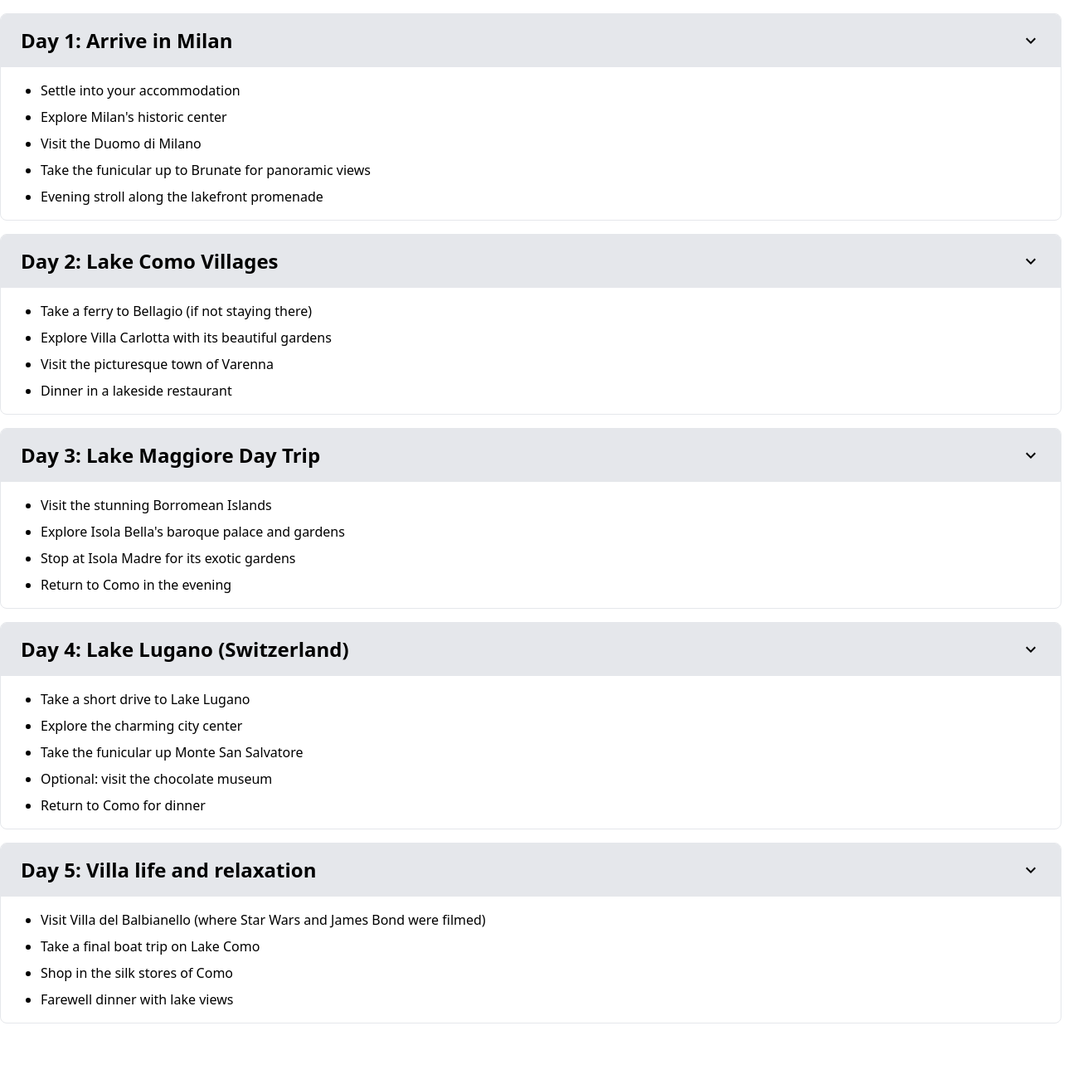
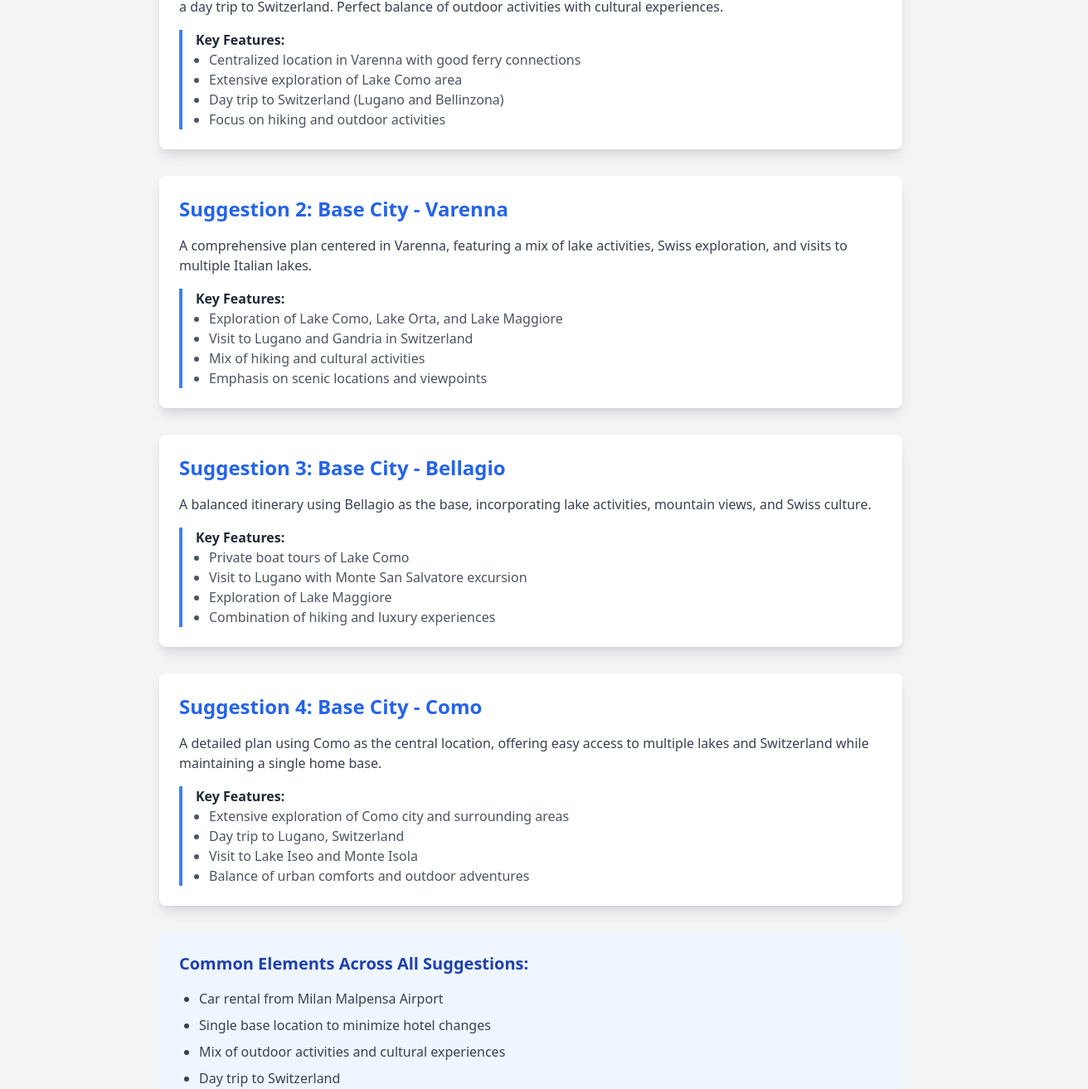
Before and after one commit to 2snufkin/italy, a plain HTML site: page itinerary.html in a window 1280 px wide. Shown: the part 200-1513 px from the top of the page at 83% size, 1312 px wide, since content can reach past the window. Before the commit the page ends 1482 px from the top, so only its background shows below. Drawn offline with nearby package versions, Linux system fonts and the light colour scheme.

Commit message:
Update itinerary.html

```diff
--- a/itinerary.html
+++ b/itinerary.html
@@ -28,110 +28,104 @@
     </nav>
   </header>
 
-  <main class="pt-24">
-    <section id="itinerary" class="container mx-auto py-12">
-      <h1 class="text-4xl font-bold mb-8 text-blue-500">Itinerary</h1>
-      <div class="space-y-4" x-data="{ open: [] }">
-        <div class="border rounded-lg overflow-hidden">
-          <button @click="open[0] = !open[0]"
-            class="bg-gray-200 px-6 py-4 w-full text-left flex justify-between items-center">
-            <h2 class="text-2xl font-bold">Day 1: Arrive in Milan</h2>
-            <svg class="h-6 w-6 fill-current" :class="{ 'transform rotate-180': open[0] }" viewBox="0 0 24 24">
-              <path d="M16.59 8.59L12 13.17 7.41 8.59 6 10l6 6 6-6z" />
-            </svg>
-          </button>
-          <div class="px-6 py-4" x-show="open[0]">
-            <ul class="list-disc pl-6 space-y-2">
-              <li>Settle into your accommodation</li>
-              <li>Explore Milan's historic center</li>
-              <li>Visit the Duomo di Milano</li>
-              <li>Take the funicular up to Brunate for panoramic views</li>
-              <li>Evening stroll along the lakefront promenade</li>
-            </ul>
-          </div>
+
+<body class="bg-gray-100 p-8">
+    <div class="max-w-4xl mx-auto">
+        <h1 class="text-3xl font-bold mb-8 text-gray-800">Northern Italy Trip Suggestions - May 18-23, 2025</h1>
+
+        <div class="space-y-8">
+            <!-- Suggestion 1 -->
+            <div class="bg-white rounded-lg shadow-lg p-6">
+                <h2 class="text-2xl font-semibold text-blue-600 mb-4">Suggestion 1: Base City - Lake Como (Varenna)</h2>
+                <p class="text-gray-700 mb-4">Focuses on the Lake Como region, offering easy access to stunning scenery, hiking trails, charming villages, and a day trip to Switzerland. Perfect balance of outdoor activities with cultural experiences.</p>
+
+                <div class="space-y-4">
+                    <div class="border-l-4 border-blue-500 pl-4">
+                        <h3 class="font-semibold text-gray-800">Key Features:</h3>
+                        <ul class="list-disc ml-4 text-gray-600">
+                            <li>Centralized location in Varenna with good ferry connections</li>
+                            <li>Extensive exploration of Lake Como area</li>
+                            <li>Day trip to Switzerland (Lugano and Bellinzona)</li>
+                            <li>Focus on hiking and outdoor activities</li>
+                        </ul>
+                    </div>
+                </div>
+            </div>
+
+            <!-- Suggestion 2 -->
+            <div class="bg-white rounded-lg shadow-lg p-6">
+                <h2 class="text-2xl font-semibold text-blue-600 mb-4">Suggestion 2: Base City - Varenna</h2>
+                <p class="text-gray-700 mb-4">A comprehensive plan centered in Varenna, featuring a mix of lake activities, Swiss exploration, and visits to multiple Italian lakes.</p>
+
+                <div class="space-y-4">
+                    <div class="border-l-4 border-blue-500 pl-4">
+                        <h3 class="font-semibold text-gray-800">Key Features:</h3>
+                        <ul class="list-disc ml-4 text-gray-600">
+                            <li>Exploration of Lake Como, Lake Orta, and Lake Maggiore</li>
+                            <li>Visit to Lugano and Gandria in Switzerland</li>
+                            <li>Mix of hiking and cultural activities</li>
+                            <li>Emphasis on scenic locations and viewpoints</li>
+                        </ul>
+                    </div>
+                </div>
+            </div>
+
+            <!-- Suggestion 3 -->
+            <div class="bg-white rounded-lg shadow-lg p-6">
+                <h2 class="text-2xl font-semibold text-blue-600 mb-4">Suggestion 3: Base City - Bellagio</h2>
+                <p class="text-gray-700 mb-4">A balanced itinerary using Bellagio as the base, incorporating lake activities, mountain views, and Swiss culture.</p>
+
+                <div class="space-y-4">
+                    <div class="border-l-4 border-blue-500 pl-4">
+                        <h3 class="font-semibold text-gray-800">Key Features:</h3>
+                        <ul class="list-disc ml-4 text-gray-600">
+                            <li>Private boat tours of Lake Como</li>
+                            <li>Visit to Lugano with Monte San Salvatore excursion</li>
+                            <li>Exploration of Lake Maggiore</li>
+                            <li>Combination of hiking and luxury experiences</li>
+                        </ul>
+                    </div>
+                </div>
+            </div>
+
+            <!-- Suggestion 4 -->
+            <div class="bg-white rounded-lg shadow-lg p-6">
+                <h2 class="text-2xl font-semibold text-blue-600 mb-4">Suggestion 4: Base City - Como</h2>
+                <p class="text-gray-700 mb-4">A detailed plan using Como as the central location, offering easy access to multiple lakes and Switzerland while maintaining a single home base.</p>
+
+                <div class="space-y-4">
+                    <div class="border-l-4 border-blue-500 pl-4">
+                        <h3 class="font-semibold text-gray-800">Key Features:</h3>
+                        <ul class="list-disc ml-4 text-gray-600">
+                            <li>Extensive exploration of Como city and surrounding areas</li>
+                            <li>Day trip to Lugano, Switzerland</li>
+                            <li>Visit to Lake Iseo and Monte Isola</li>
+                            <li>Balance of urban comforts and outdoor adventures</li>
+                        </ul>
+                    </div>
+                </div>
+            </div>
+
+            <div class="bg-blue-50 rounded-lg p-6 mt-8">
+                <h3 class="text-xl font-semibold text-blue-800 mb-4">Common Elements Across All Suggestions:</h3>
+                <ul class="list-disc ml-6 text-gray-700 space-y-2">
+                    <li>Car rental from Milan Malpensa Airport</li>
+                    <li>Single base location to minimize hotel changes</li>
+                    <li>Mix of outdoor activities and cultural experiences</li>
+                    <li>Day trip to Switzerland</li>
+                    <li>Focus on lakeside locations and scenic views</li>
+                    <li>Combination of hiking opportunities and town exploration</li>
+                </ul>
+            </div>
         </div>
-        <div class="border rounded-lg overflow-hidden">
-          <button @click="open[1] = !open[1]"
-            class="bg-gray-200 px-6 py-4 w-full text-left flex justify-between items-center">
-            <h2 class="text-2xl font-bold">Day 2: Lake Como Villages</h2>
-            <svg class="h-6 w-6 fill-current" :class="{ 'transform rotate-180': open[1] }" viewBox="0 0 24 24">
-              <path d="M16.59 8.59L12 13.17 7.41 8.59 6 10l6 6 6-6z" />
-            </svg>
-          </button>
-          <div class="px-6 py-4" x-show="open[1]">
-            <ul class="list-disc pl-6 space-y-2">
-              <li>Take a ferry to Bellagio (if not staying there)</li>
-              <li>Explore Villa Carlotta with its beautiful gardens</li>
-              <li>Visit the picturesque town of Varenna</li>
-              <li>Dinner in a lakeside restaurant</li>
-            </ul>
-          </div>
+
+        <div class="mt-8 text-sm text-gray-500">
+            <p>Last updated: <span id="currentDate"></span></p>
         </div>
-        <div class="border rounded-lg overflow-hidden">
-          <button @click="open[2] = !open[2]"
-            class="bg-gray-200 px-6 py-4 w-full text-left flex justify-between items-center">
-            <h2 class="text-2xl font-bold">Day 3: Lake Maggiore Day Trip</h2>
-            <svg class="h-6 w-6 fill-current" :class="{ 'transform rotate-180': open[2] }" viewBox="0 0 24 24">
-              <path d="M16.59 8.59L12 13.17 7.41 8.59 6 10l6 6 6-6z" />
-            </svg>
-          </button>
-          <div class="px-6 py-4" x-show="open[2]">
-            <ul class="list-disc pl-6 space-y-2">
-              <li>Visit the stunning Borromean Islands</li>
-              <li>Explore Isola Bella's baroque palace and gardens</li>
-              <li>Stop at Isola Madre for its exotic gardens</li>
-              <li>Return to Como in the evening</li>
-            </ul>
-          </div>
-        </div>
-        <div class="border rounded-lg overflow-hidden">
-          <button @click="open[3] = !open[3]"
-            class="bg-gray-200 px-6 py-4 w-full text-left flex justify-between items-center">
-            <h2 class="text-2xl font-bold">Day 4: Lake Lugano (Switzerland)</h2>
-            <svg class="h-6 w-6 fill-current" :class="{ 'transform rotate-180': open[3] }" viewBox="0 0 24 24">
-              <path d="M16.59 8.59L12 13.17 7.41 8.59 6 10l6 6 6-6z" />
-            </svg>
-          </button>
-          <div class="px-6 py-4" x-show="open[3]">
-            <ul class="list-disc pl-6 space-y-2">
-              <li>Take a short drive to Lake Lugano</li>
-              <li>Explore the charming city center</li>
-              <li>Take the funicular up Monte San Salvatore</li>
-              <li>Optional: visit the chocolate museum</li>
-              <li>Return to Como for dinner</li>
-            </ul>
-          </div>
-        </div>
-        <div class="border rounded-lg overflow-hidden">
-          <button @click="open[4] = !open[4]"
-            class="bg-gray-200 px-6 py-4 w-full text-left flex justify-between items-center">
-            <h2 class="text-2xl font-bold">Day 5: Villa life and relaxation</h2>
-            <svg class="h-6 w-6 fill-current" :class="{ 'transform rotate-180': open[4] }" viewBox="0 0 24 24">
-              <path d="M16.59 8.59L12 13.17 7.41 8.59 6 10l6 6 6-6z" />
-            </svg>
-          </button>
-          <div class="px-6 py-4" x-show="open[4]">
-            <ul class="list-disc pl-6 space-y-2">
-              <li>Visit Villa del Balbianello (where Star Wars and James Bond were filmed)</li>
-              <li>Take a final boat trip on Lake Como</li>
-              <li>Shop in the silk stores of Como</li>
-              <li>Farewell dinner with lake views</li>
-            </ul>
-          </div>
-        </div>
-      </div>
-    </section>
-  </main>
+    </div>
 
-
-  <script>
-    const mobileMenuBtn = document.getElementById('mobile-menu-btn');
-    const navMenu = document.getElementById('nav-menu');
-
-    mobileMenuBtn.addEventListener('click', () => {
-      navMenu.classList.toggle('hidden');
-    });
-  </script>
+    <script>
+        document.getElementById('currentDate').textContent = luxon.DateTime.now().toFormat('MMMM d, yyyy');
+    </script>
 </body>
-
 </html>
```
